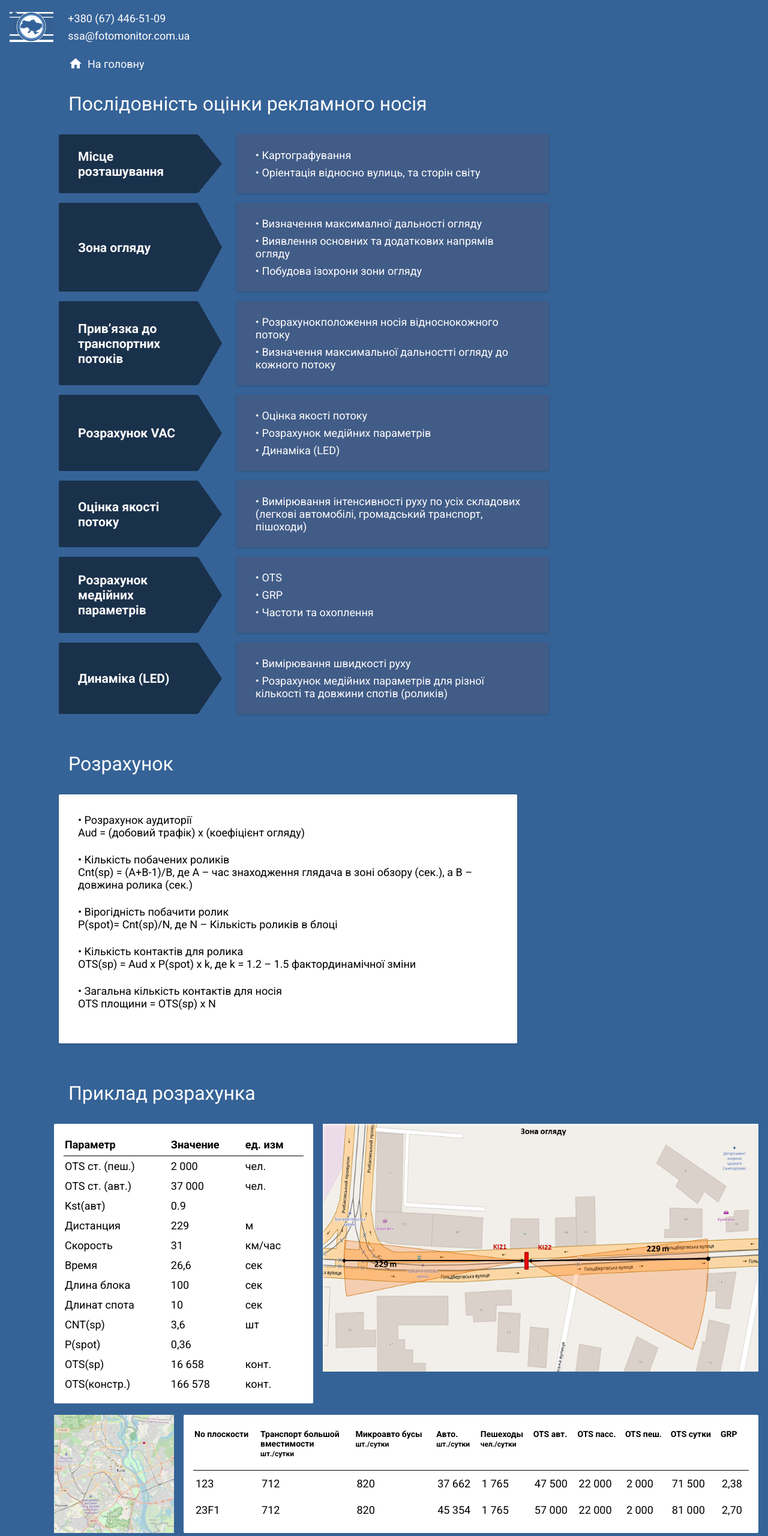
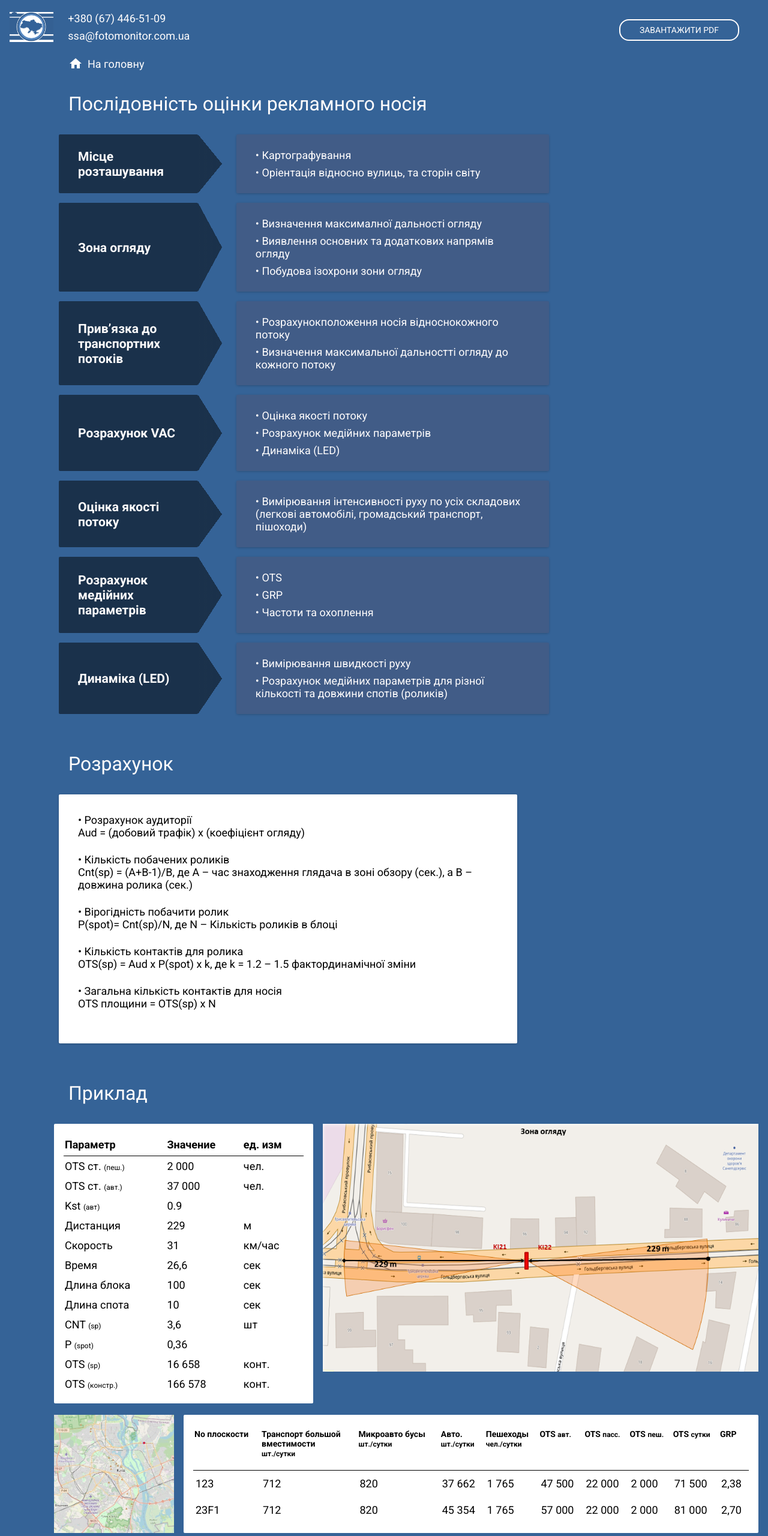
Before and after one commit to TonyTekk/fotomonitor-landing, a website built with webpack: page research.html in a window 1280 px wide. Shown: the top 2560 px of the page at 60% size. Built offline with nearby package versions, Linux system fonts and the light colour scheme.

Commit message:
Add download button

```diff
--- a/research.html
+++ b/research.html
@@ -70,6 +70,10 @@
         </ul>
     </nav>
 
+    <div class="download-container">
+        <a class="download-button" href="dist/static/docs/rating.pdf" download>завантажити pdf</a>
+    </div>
+
     <div class="page-title">
         <!--
         <h2>Оцінка єфективності носіїв зовнішньої реклами</h2>
@@ -81,7 +85,7 @@
 
         <div class="research-service">
             <ul>
-                <li class="research-service-item">
+                <li class="research-service-item __animation_up">
                     <div class="item-title">
                         <h3>Місце розташування</h3>
                     </div>
@@ -94,7 +98,7 @@
                     </ul>
                 </li>
 
-                <li class="research-service-item">
+                <li class="research-service-item __animation_up">
                     <div class="item-title">
                         <h3>Зона огляду</h3>
                     </div>
@@ -108,7 +112,7 @@
                     </ul>
                 </li>
 
-                <li class="research-service-item">
+                <li class="research-service-item __animation_up">
                     <div class="item-title">
                         <h3>Прив’язка до транспортних потоків</h3>
                     </div>
@@ -121,7 +125,7 @@
                     </ul>
                 </li>
 
-                <li class="research-service-item">
+                <li class="research-service-item __animation_up">
                     <div class="item-title">
                         <h3>Розрахунок VAC</h3>
                     </div>
@@ -135,7 +139,7 @@
                     </ul>
                 </li>
 
-                <li class="research-service-item">
+                <li class="research-service-item __animation_up">
                     <div class="item-title">
                         <h3>Оцінка якості потоку</h3>
                     </div>
@@ -149,7 +153,7 @@
                     </ul>
                 </li>
 
-                <li class="research-service-item">
+                <li class="research-service-item __animation_up">
                     <div class="item-title">
                         <h3>Розрахунок медійних параметрів</h3>
                     </div>
@@ -165,7 +169,7 @@
                     </ul>
                 </li>
 
-                <li class="research-service-item">
+                <li class="research-service-item __animation_up">
                     <div class="item-title">
                         <h3>Динаміка (LED)</h3>
                     </div>
@@ -210,7 +214,7 @@
         </div>
     </section>
     <section>
-        <div class="section-description">Приклад розрахунка</div>
+        <div class="section-description">Приклад</div>
         <div style="display: flex;">
             <div class="table-container">
                     <table id="table_1">
@@ -219,18 +223,18 @@
                             <th>Значение</th>
                             <th>ед. изм</th>
                         </tr>
-                        <tr><td>OTS ст. (пеш.)</td><td>2 000</td><td>чел.</td></tr>
-                        <tr><td>OTS ст. (авт.)</td><td>37 000</td><td>чел.</td></tr>
-                        <tr><td>Kst(авт)</td><td>0.9</td><td></td></tr>
+                        <tr><td>OTS ст. <span style="font-size: 12px;">(пеш.)</span></td><td>2 000</td><td>чел.</td></tr>
+                        <tr><td>OTS ст. <span style="font-size: 12px;">(авт.)</span></td><td>37 000</td><td>чел.</td></tr>
+                        <tr><td>Kst <span style="font-size: 12px;">(авт)</span></td><td>0.9</td><td></td></tr>
                         <tr><td>Дистанция</td><td>229</td><td>м</td></tr>
                         <tr><td>Скорость</td><td>31</td><td>км/час</td></tr>
                         <tr><td>Время</td><td>26,6</td><td>сек</td></tr>
                         <tr><td>Длина блока</td><td>100</td><td>сек</td></tr>
-                        <tr><td>Длинат спота</td><td>10</td><td>сек</td></tr>
-                        <tr><td>CNT(sp)</td><td>3,6</td><td>шт</td></tr>
-                        <tr><td>P(spot)</td><td>0,36</td><td></td></tr>
-                        <tr><td>OTS(sp)</td><td>16 658</td><td>конт.</td></tr>
-                        <tr><td>OTS(констр.)</td><td>166 578</td><td>конт.</td></tr>
+                        <tr><td>Длина спота</td><td>10</td><td>сек</td></tr>
+                        <tr><td>CNT <span style="font-size: 12px;">(sp)</span></td><td>3,6</td><td>шт</td></tr>
+                        <tr><td>P <span style="font-size: 12px;">(spot)</span></td><td>0,36</td><td></td></tr>
+                        <tr><td>OTS <span style="font-size: 12px;">(sp)</span></td><td>16 658</td><td>конт.</td></tr>
+                        <tr><td>OTS <span style="font-size: 12px;">(констр.)</span></td><td>166 578</td><td>конт.</td></tr>
                     </table>
             </div>
 
@@ -238,7 +242,9 @@
                 <img style="width: 100%;" src="dist/static/zone_1.png">
             </div>
         </div>
-
+        <!--
+        <div class="section-description">Статичні параметри</div>
+        -->
         <div style="display: flex; margin-bottom: 16px;">
             <img style="width: 200px;" src="dist/static/min_map.bmp">
 
@@ -250,10 +256,10 @@
                         <th>Микроавто бусы<br><span style="font-size: 12px;"> шт./сутки</span></th>
                         <th>Авто.<br><span style="font-size: 12px;">шт./сутки</span></th>
                         <th>Пешеходы<br><span style="font-size: 12px;">чел./сутки</span></th>
-                        <th>OTS авт.</th>
-                        <th>OTS пасс.</th>
-                        <th>OTS пеш.</th>
-                        <th>OTS сутки</th>
+                        <th>OTS <span style="font-size: 12px;">авт.</span></th>
+                        <th>OTS <span style="font-size: 12px;">пасс.</span></th>
+                        <th>OTS <span style="font-size: 12px;">пеш.</span></th>
+                        <th>OTS <span style="font-size: 12px;">сутки</span></th>
                         <th>GRP</th>
                     </tr>
                     <tr>
@@ -283,9 +289,10 @@
                 </table>
             </div>
         </div>
-        <div style="display: flex; max-width: 1200px; justify-content: right;">
-            <img style="width: 50%;" src="dist/static/intensity_1.png">
-            <img style="width: 50%; margin: 0 16px;" src="dist/static/speed_1.png">
+
+        <div style="display: flex; width: 100%; justify-content: flex-end;">
+            <img style="width: 50%; max-width: 550px;" src="dist/static/intensity_1.png">
+            <img style="width: 50%; margin: 0 16px; max-width: 550px;" src="dist/static/speed_1.png">
         </div>
     </section>
     <!--
--- a/src/scss/app.scss
+++ b/src/scss/app.scss
@@ -19,6 +19,7 @@
 @import "monitoring";
 @import "research";
 @import "navigation";
+@import "download-container";
 
 body {
   background-color: $c-corp;
@@ -71,3 +72,16 @@ main {
     transform: scaleX(1);
   }
 }
+
+.__border {
+  border-bottom: 1px solid black;
+  margin-bottom: 4px;
+}
+
+.__animation_up {
+  transition: transform $a-time;
+
+  &:hover {
+    transform: translateY(-4px);
+  }
+}
--- /dev/null
+++ b/src/scss/download-container.scss
@@ -0,0 +1,26 @@
+.download-container {
+  display: flex;
+  position: fixed;
+  top: 16px;
+  right: 16px;
+  z-index: 1000;
+  padding: 16px 32px;
+
+  .download-button {
+    text-transform: uppercase;
+    padding: 8px 32px;
+    border: 2px solid $c-white;
+    display: flex;
+    align-items: center;
+    border-radius: 16px;
+    transition: all $a-time;
+    font-size: 14px;
+    background-color: $c-corp;
+
+    &:hover {
+      cursor: pointer;
+      background-color: $c-background;
+      //border: 2px solid $c-background;
+    }
+  }
+}
--- a/src/scss/research.scss
+++ b/src/scss/research.scss
@@ -25,7 +25,6 @@
       color: $c-white;
       padding: 16px 32px;
       background-color: $c-background;
-      // box-shadow: $box-shadow;
       border-radius: $border-radius;
       transition: transform $a-time;
     }
@@ -144,11 +143,6 @@
     padding: 8px 2px;
   }
 
-  .__border {
-    border-bottom: 1px solid black;
-    margin-bottom: 8px;
-  }
-
   .table-container {
     //width: 100%;
     display: flex;
```
Also changed, not shown: dist/css/style.css, 2 other files.
